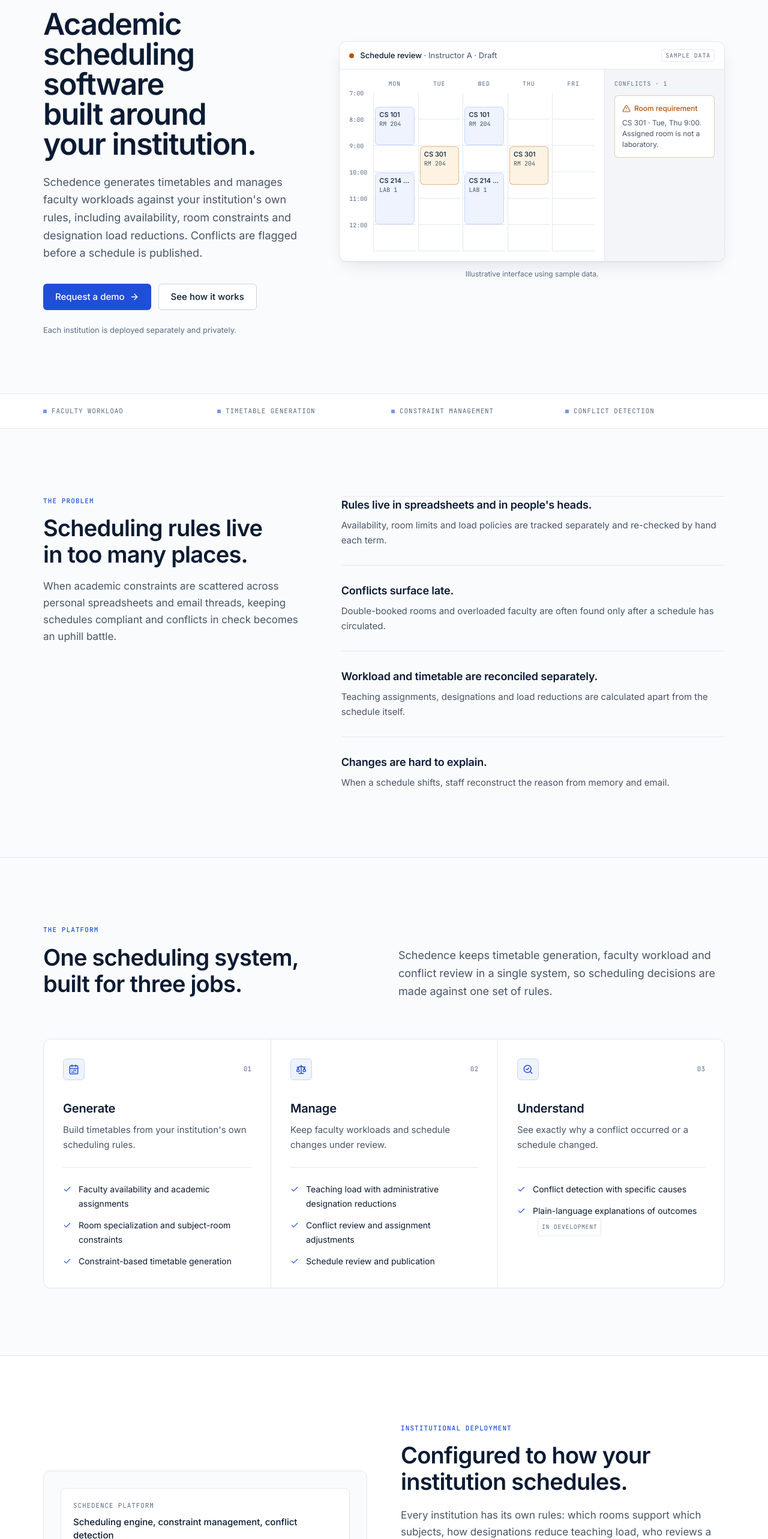
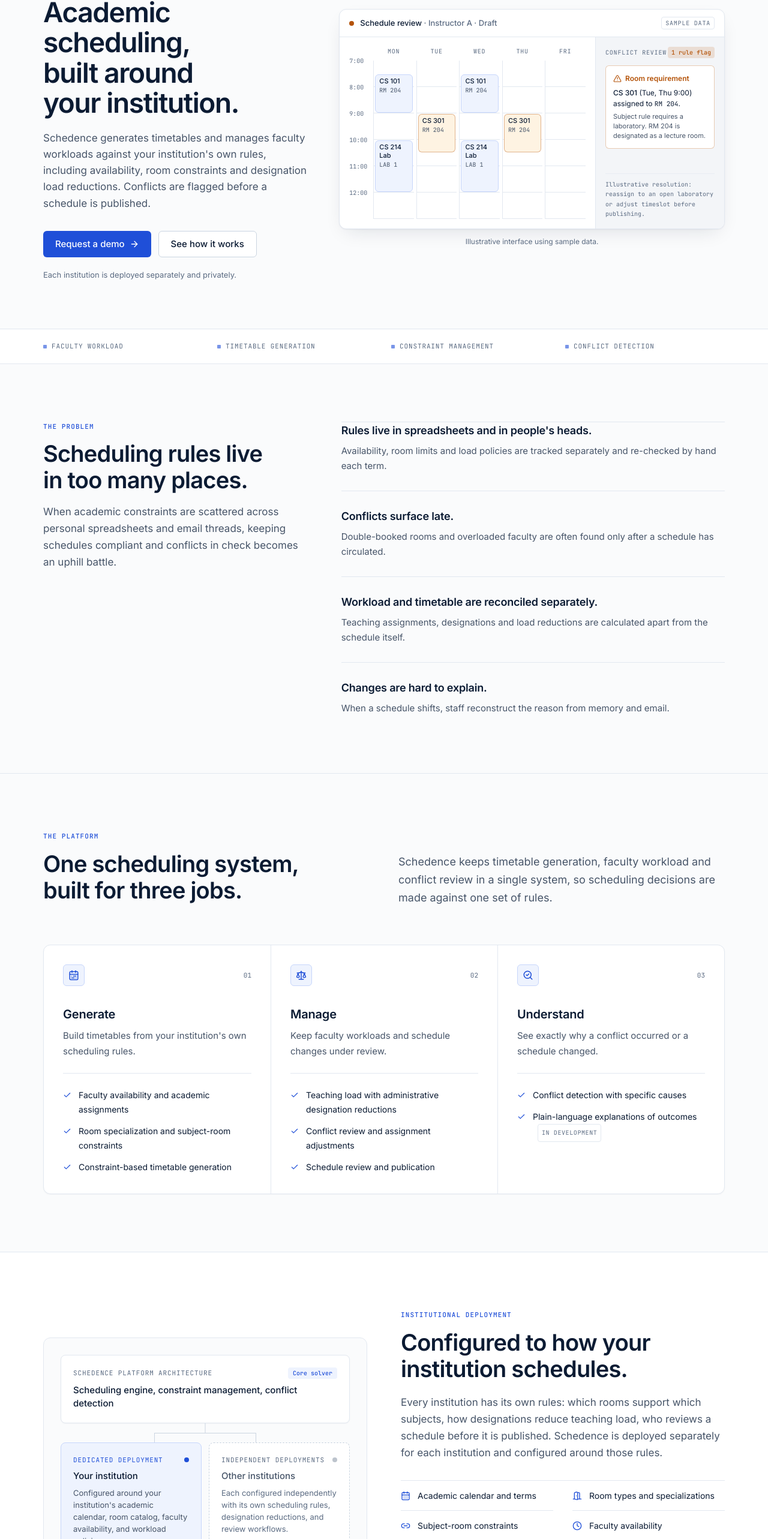
Before and after one commit to echo10000/schedence-site, a Next.js app: page / in a window 1280 px wide. Shown: the part 186-2752 px from the top of the page at 60% size. Built offline with nearby package versions, Linux system fonts and the light colour scheme.

Commit message:
feat(refinement): implement V2.1 visual and UX refinements

```diff
--- a/src/components/AboutSection.tsx
+++ b/src/components/AboutSection.tsx
@@ -4,7 +4,7 @@
 
 export const AboutSection: React.FC = () => {
   return (
-    <section id="about" className="bg-page py-20 lg:py-28">
+    <section id="about" className="bg-page py-16 lg:py-20">
       <Container>
         <div className="grid gap-8 lg:grid-cols-12 lg:gap-14">
           <div className="lg:col-span-5">
--- a/src/components/Hero.tsx
+++ b/src/components/Hero.tsx
@@ -14,21 +14,21 @@
 export const Hero: React.FC = () => {
   return (
     <section className="border-b border-line bg-page">
-      <div className="mx-auto grid w-full max-w-[1200px] gap-12 px-5 pb-16 pt-12 sm:px-8 sm:pt-16 lg:grid-cols-12 lg:items-center lg:gap-12 lg:pb-24 lg:pt-24">
+      <div className="mx-auto grid w-full max-w-[1200px] gap-10 px-5 pb-12 pt-10 sm:px-8 sm:pt-14 lg:grid-cols-12 lg:items-center lg:gap-12 lg:pb-20 lg:pt-20">
         <div className="lg:col-span-5">
           <p className="text-[13px] font-medium text-brand">
             Academic scheduling and faculty workload software
           </p>
-          <h1 className="mt-5 text-balance text-[38px] font-semibold leading-[1.06] tracking-[-0.03em] text-ink sm:text-5xl lg:text-[46px] xl:text-[50px]">
-            Academic scheduling software built around your institution.
+          <h1 className="mt-4 text-balance text-[34px] font-semibold leading-[1.1] tracking-[-0.03em] text-ink sm:text-[44px] lg:text-[42px] xl:text-[46px]">
+            Academic scheduling, built around your institution.
           </h1>
-          <p className="mt-6 max-w-[34rem] text-[17px] leading-[1.65] text-body lg:text-[18px]">
+          <p className="mt-5 text-[16px] leading-[1.6] text-body sm:text-[17px]">
             Schedence generates timetables and manages faculty workloads against
             your institution&apos;s own rules, including availability, room
             constraints and designation load reductions. Conflicts are flagged
             before a schedule is published.
           </p>
-          <div className="mt-9 flex flex-col gap-3 sm:flex-row">
+          <div className="mt-8 flex flex-col gap-3 sm:flex-row">
             <Link href="#contact" className={btn('primary')}>
               Request a demo
               <ArrowRight className="h-4 w-4" aria-hidden />
@@ -37,7 +37,7 @@
               See how it works
             </Link>
           </div>
-          <p className="mt-6 text-[13px] text-muted">
+          <p className="mt-5 text-[13px] text-muted">
             Each institution is deployed separately and privately.
           </p>
         </div>
--- a/src/components/ProblemSection.tsx
+++ b/src/components/ProblemSection.tsx
@@ -27,7 +27,7 @@
 
 export const ProblemSection: React.FC = () => {
   return (
-    <section className="border-b border-line bg-page py-20 lg:py-28">
+    <section className="border-b border-line bg-page py-16 lg:py-24">
       <Container>
         <div className="grid gap-12 lg:grid-cols-12 lg:gap-14">
           {/* Left Column: Heading, sticky on desktop */}
--- a/src/components/TimetablePreview.tsx
+++ b/src/components/TimetablePreview.tsx
@@ -40,7 +40,7 @@
           </span>
         </div>
 
-        <div className="grid md:grid-cols-[1fr_200px]">
+        <div className="grid md:grid-cols-[1fr_210px] lg:grid-cols-[1fr_215px]">
           <div className="p-3 sm:p-4">
             <div className="grid grid-cols-[32px_repeat(3,1fr)] gap-x-1 sm:grid-cols-[36px_repeat(5,1fr)]">
               <div />
@@ -88,8 +88,8 @@
                       }`}
                       style={{ top: (b.start - START_HOUR) * ROW + 1, height: b.dur * ROW - 2 }}
                     >
-                      <p className="truncate text-[11px] font-medium leading-4 text-ink">{b.code}</p>
-                      <p className="truncate font-mono text-[10px] leading-4 text-body">{b.room}</p>
+                      <p className="text-[11px] font-medium leading-tight text-ink">{b.code}</p>
+                      <p className="mt-0.5 font-mono text-[10px] leading-tight text-body">{b.room}</p>
                     </div>
                   ))}
                 </div>
@@ -97,15 +97,30 @@
             </div>
           </div>
 
-          <aside className="border-t border-line bg-sunken p-4 md:border-l md:border-t-0">
-            <p className="font-mono text-[10px] uppercase tracking-[0.08em] text-muted">Conflicts · 1</p>
-            <div className="mt-3 rounded-md border border-warn/30 bg-surface p-3">
-              <p className="flex items-center gap-1.5 text-[12px] font-medium text-warn">
-                <TriangleAlert className="h-3.5 w-3.5" aria-hidden />
-                Room requirement
-              </p>
-              <p className="mt-1.5 text-[12px] leading-[1.5] text-body">
-                CS 301 · Tue, Thu 9:00. Assigned room is not a laboratory.
+          <aside className="flex flex-col justify-between border-t border-line bg-sunken p-4 md:border-l md:border-t-0">
+            <div>
+              <div className="flex items-center justify-between">
+                <p className="font-mono text-[10px] uppercase tracking-[0.08em] text-muted">Conflict review</p>
+                <span className="rounded bg-warn/15 px-1.5 py-0.5 font-mono text-[10px] font-medium text-warn">
+                  1 rule flag
+                </span>
+              </div>
+              <div className="mt-3 rounded-md border border-warn/30 bg-surface p-3">
+                <p className="flex items-center gap-1.5 text-[12px] font-semibold text-warn">
+                  <TriangleAlert className="h-3.5 w-3.5 shrink-0" aria-hidden />
+                  Room requirement
+                </p>
+                <p className="mt-1.5 text-[12px] leading-[1.45] text-ink">
+                  <span className="font-medium">CS 301</span> (Tue, Thu 9:00) assigned to <span className="font-mono text-[11px]">RM 204</span>.
+                </p>
+                <p className="mt-1.5 text-[11px] leading-[1.45] text-body">
+                  Subject rule requires a laboratory. RM 204 is designated as a lecture room.
+                </p>
+              </div>
+            </div>
+            <div className="mt-3 border-t border-line/60 pt-2.5">
+              <p className="font-mono text-[10px] leading-relaxed text-muted">
+                Illustrative resolution: reassign to an open laboratory or adjust timeslot before publishing.
               </p>
             </div>
           </aside>
--- a/src/components/sections/deployment.tsx
+++ b/src/components/sections/deployment.tsx
@@ -23,40 +23,57 @@
 
 export const Deployment: React.FC = () => {
   return (
-    <section id="deployment" className="border-y border-line bg-surface py-20 lg:py-28">
+    <section id="deployment" className="border-y border-line bg-surface py-16 lg:py-24">
       <Container>
         <div className="grid items-center gap-12 lg:grid-cols-12 lg:gap-14">
           {/* Diagram: left on desktop, below text on mobile */}
           <div className="order-2 lg:order-1 lg:col-span-6" aria-hidden="true">
             <div className="rounded-xl border border-line bg-page p-5 sm:p-7">
               <div className="rounded-lg border border-line bg-surface p-5 shadow-card">
+                <div className="flex items-center justify-between">
                   <p className="font-mono text-[11px] uppercase tracking-[0.08em] text-muted">
-                  Schedence platform
+                    Schedence platform architecture
                   </p>
+                  <span className="rounded bg-brand-subtle px-2 py-0.5 font-mono text-[10px] font-medium text-brand">
+                    Core solver
+                  </span>
+                </div>
                 <p className="mt-2 text-[15px] font-medium text-ink">
                   Scheduling engine, constraint management, conflict detection
                 </p>
               </div>
 
-              <div className="mx-auto h-7 w-px bg-line-strong" />
+              {/* Branching tree connector */}
+              <div className="relative mx-auto h-8 w-full max-w-[340px]">
+                <div className="absolute left-1/2 top-0 h-4 w-px -translate-x-1/2 bg-line-strong" />
+                <div className="absolute left-1/4 right-1/4 top-4 h-px bg-line-strong" />
+                <div className="absolute left-1/4 top-4 h-4 w-px bg-line-strong" />
+                <div className="absolute right-1/4 top-4 h-4 w-px bg-line-strong" />
+              </div>
 
               <div className="grid gap-3 sm:grid-cols-2">
                 <div className="rounded-lg border border-brand-line bg-brand-subtle p-5">
+                  <div className="flex items-center justify-between">
                     <p className="font-mono text-[11px] uppercase tracking-[0.08em] text-brand">
-                    Private deployment
+                      Dedicated deployment
                     </p>
+                    <span className="h-2 w-2 rounded-full bg-brand" aria-hidden="true" />
+                  </div>
                   <p className="mt-2 text-[15px] font-medium text-ink">Your institution</p>
-                  <p className="mt-1 text-[13px] leading-5 text-body">
-                    Your rules, rooms, roles and data
+                  <p className="mt-1.5 text-[13px] leading-5 text-body">
+                    Configured around your institution&apos;s academic calendar, room catalog, faculty availability, and workload policies.
                   </p>
                 </div>
-                <div className="rounded-lg border border-dashed border-line-strong p-5">
+                <div className="rounded-lg border border-dashed border-line-strong bg-surface p-5">
+                  <div className="flex items-center justify-between">
                     <p className="font-mono text-[11px] uppercase tracking-[0.08em] text-muted">
-                    Separate deployments
+                      Independent deployments
                     </p>
+                    <span className="h-2 w-2 rounded-full bg-muted/40" aria-hidden="true" />
+                  </div>
                   <p className="mt-2 text-[15px] font-medium text-body">Other institutions</p>
-                  <p className="mt-1 text-[13px] leading-5 text-muted">
-                    Each configured independently
+                  <p className="mt-1.5 text-[13px] leading-5 text-muted">
+                    Each configured independently with its own scheduling rules, designation reductions, and review workflows.
                   </p>
                 </div>
               </div>
--- a/src/components/sections/explanations.tsx
+++ b/src/components/sections/explanations.tsx
@@ -43,7 +43,7 @@
 
 export const Explanations: React.FC = () => {
   return (
-    <section id="explanations" className="bg-page py-20 lg:py-28">
+    <section id="explanations" className="bg-page py-16 lg:py-24">
       <Container>
         <div className="grid items-start gap-12 lg:grid-cols-12 lg:gap-14">
           <div className="lg:col-span-5">
@@ -65,8 +65,7 @@
             </p>
             <p className="mt-6 flex items-start gap-2 text-[13px] leading-5 text-muted">
               <Info className="mt-0.5 h-4 w-4 shrink-0" aria-hidden="true" />
-              Claude-assisted explanations are in development and are not yet part
-              of production deployments.
+              Claude-assisted explanations are in development.
             </p>
           </div>
 
--- a/src/components/sections/pillars.tsx
+++ b/src/components/sections/pillars.tsx
@@ -48,7 +48,7 @@
 
 export const Pillars: React.FC = () => {
   return (
-    <section id="platform" className="bg-page py-20 lg:py-28">
+    <section id="platform" className="bg-page py-16 lg:py-24">
       <Container>
         <div className="grid gap-6 lg:grid-cols-12 lg:gap-12">
           <div className="lg:col-span-5">
--- a/src/components/sections/request-demo.tsx
+++ b/src/components/sections/request-demo.tsx
@@ -4,9 +4,9 @@
 
 export const RequestDemo: React.FC = () => {
   return (
-    <section id="contact" className="bg-page py-20 lg:py-28">
+    <section id="contact" className="bg-page py-16 lg:py-20">
       <div className="mx-auto w-full max-w-[960px] px-5 sm:px-8">
-        <div className="rounded-xl border border-line bg-surface px-6 py-12 text-center shadow-card sm:px-12 sm:py-16">
+        <div className="rounded-xl border border-line bg-surface px-6 py-10 text-center shadow-card sm:px-12 sm:py-14">
           <div className="flex justify-center">
             <Eyebrow>Request a demo</Eyebrow>
           </div>
@@ -32,7 +32,7 @@
             </a>
           </div>
           <p className="mt-6 text-[13px] text-muted">
-            Direct inquiry: echo@schedence.xyz · Typical response within one business day.
+            Direct inquiry: echo@schedence.xyz · We review institutional scheduling requirements directly.
           </p>
         </div>
       </div>
--- a/src/components/sections/roles.tsx
+++ b/src/components/sections/roles.tsx
@@ -23,7 +23,7 @@
 
 export const Roles: React.FC = () => {
   return (
-    <section className="border-y border-line bg-surface py-20 lg:py-28">
+    <section className="border-y border-line bg-surface py-16 lg:py-24">
       <Container>
         <div className="max-w-[34rem]">
           <Eyebrow>For colleges and universities</Eyebrow>
@@ -32,7 +32,7 @@
           </h2>
         </div>
 
-        <div className="mt-12 grid gap-8 sm:grid-cols-2 lg:grid-cols-4 lg:mt-16">
+        <div className="mt-10 grid gap-8 sm:grid-cols-2 lg:mt-12 lg:grid-cols-4">
           {ROLES.map((r) => (
             <div key={r.role} className="border-t border-line pt-6">
               <h3 className="text-[17px] font-semibold tracking-[-0.01em] text-ink">
--- a/src/components/sections/workflow.tsx
+++ b/src/components/sections/workflow.tsx
@@ -26,7 +26,7 @@
 
 export const Workflow: React.FC = () => {
   return (
-    <section id="workflow" className="bg-ink py-20 text-white lg:py-28">
+    <section id="workflow" className="bg-ink py-16 text-white lg:py-24">
       <Container>
         <p className="font-mono text-[11px] font-medium uppercase tracking-[0.1em] text-slate-400">
           How it works
```
Also changed, not shown: src/components/Navbar.tsx (+4 -5 lines). Lines whose indentation alone changed are shown as unchanged.
